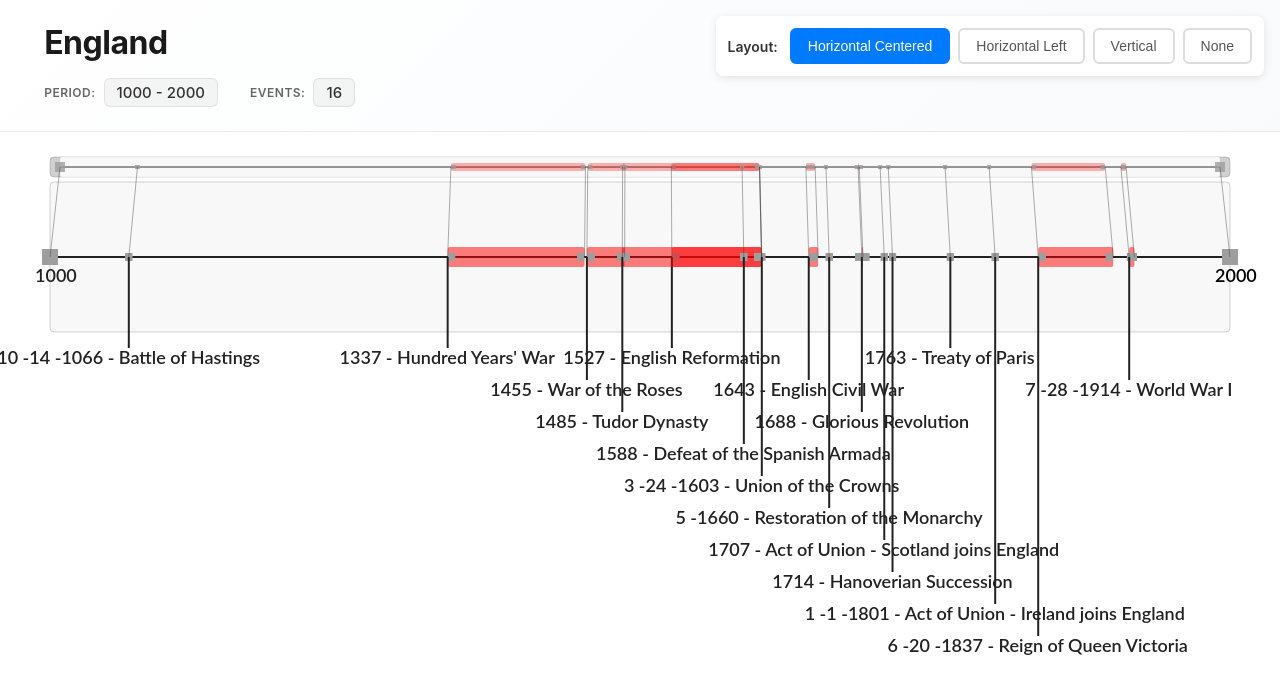
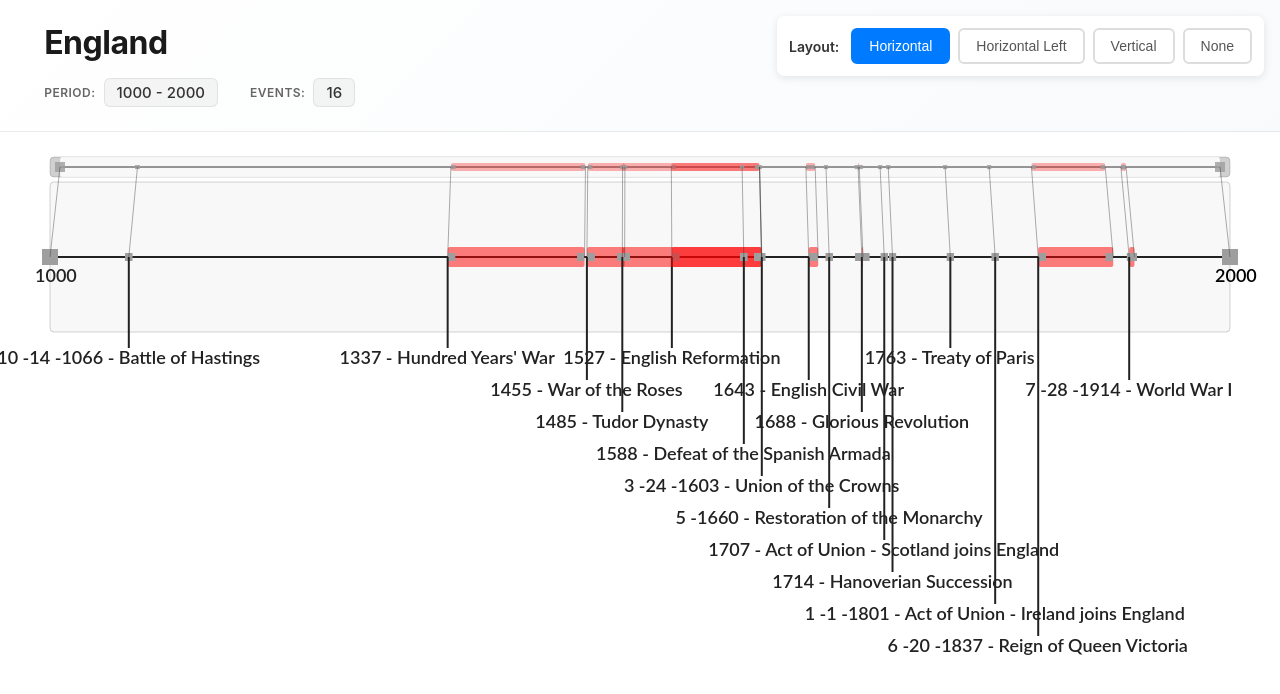
Before and after one commit to xmil9/history-graph, an Angular app in the folder frontend/history-graph/: page /timeline in a window 1280 px wide. Shown: the top 694 px of the page. Built offline with nearby package versions, Linux system fonts and the light colour scheme; grey boxes are pictures that could not be loaded.

Commit message:
Shorten text in layout UI.

```diff
--- a/frontend/history-graph/src/app/view/layout-selector/layout-selector.ts
+++ b/frontend/history-graph/src/app/view/layout-selector/layout-selector.ts
@@ -18,7 +18,7 @@ export class LayoutSelector {
 
 	// Available layout options with display names
 	layoutOptions = [
-		{ value: LayoutFormat.HorizontalCenter, label: 'Horizontal Centered' },
+		{ value: LayoutFormat.HorizontalCenter, label: 'Horizontal' },
 		{ value: LayoutFormat.HorizontalLeft, label: 'Horizontal Left' },
 		{ value: LayoutFormat.Vertical, label: 'Vertical' },
 		{ value: LayoutFormat.None, label: 'None' },
```
